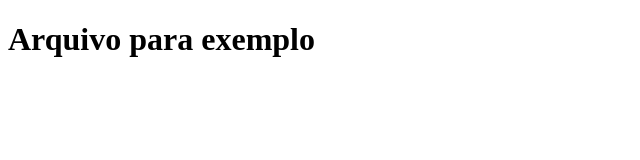
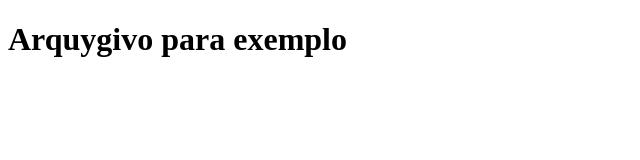
Before and after one commit to laurox14/QTS-INFYNITFREE, a plain HTML site: page index.html in a window 1280 px wide. Shown: the whole page, without its empty margins (0-640 px from the left). Drawn offline with Linux system fonts and the light colour scheme.

Commit message:
commiti_2

```diff
--- a/index.html
+++ b/index.html
@@ -7,7 +7,7 @@
 </head>
 <body>
 
-<h1>Arquivo para exemplo</h1>
+<h1>Arquygivo para exemplo</h1>
 
 </body>
 </html>
```
